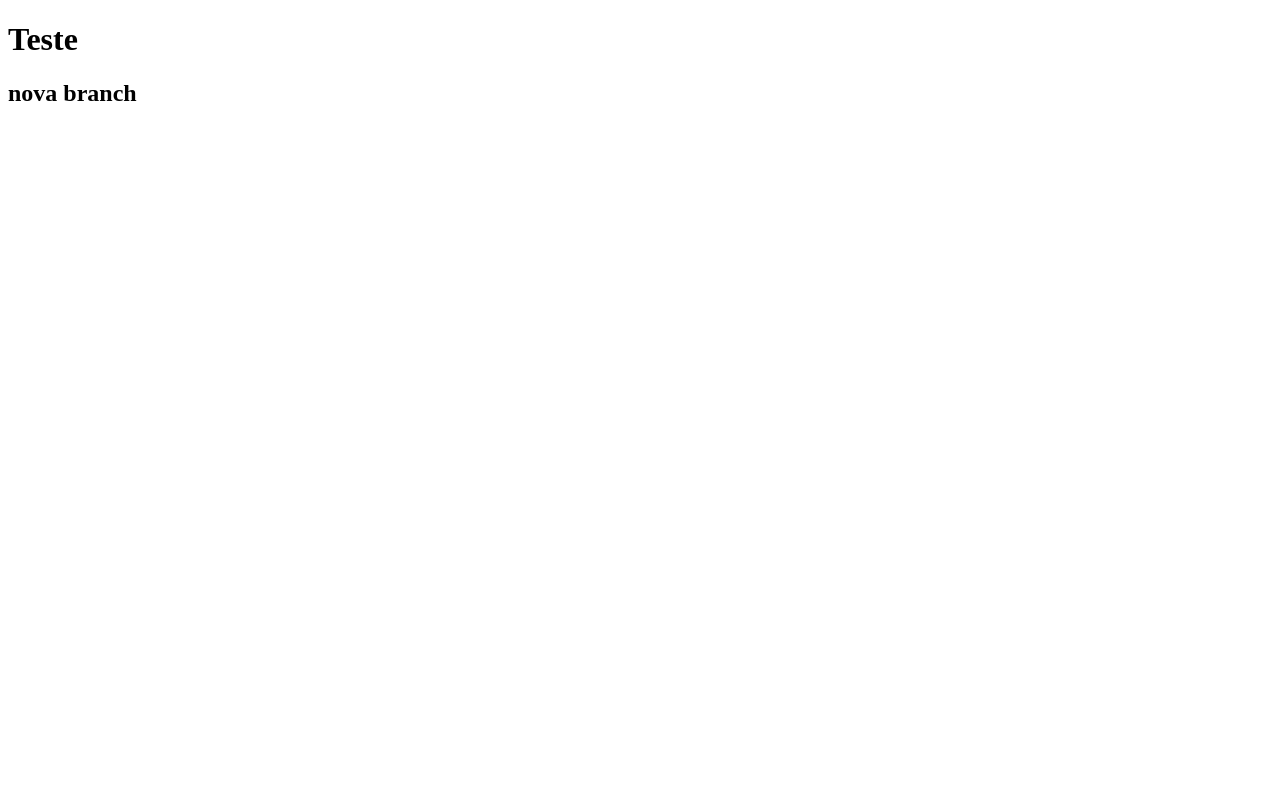
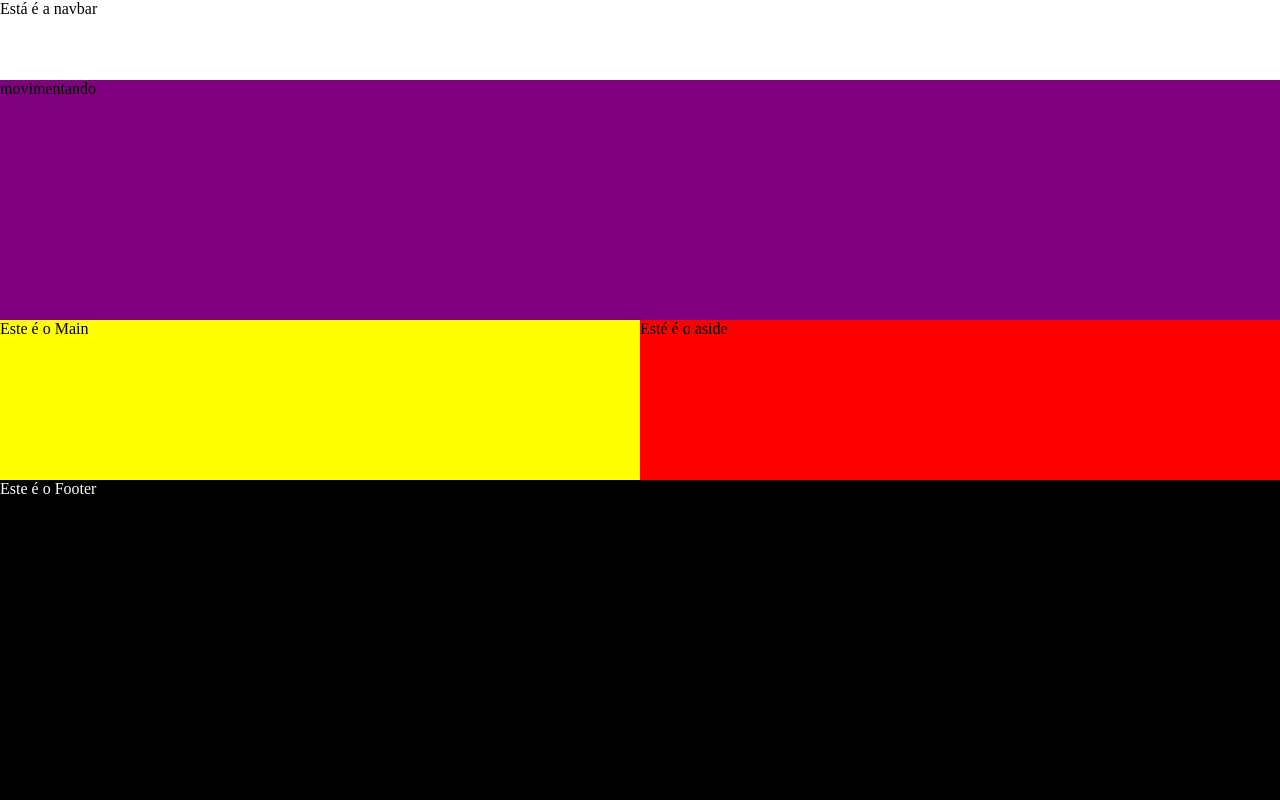
Before and after one commit to vinic-i/vinic-i.github.io, a plain HTML site: page index.html in a window 1280 px wide. Drawn offline with Linux system fonts and the light colour scheme.

Commit message:
#03 terceiro commit

```diff
--- /dev/null
+++ b/estilo.css
@@ -0,0 +1,46 @@
+html, body{
+    margin:0;
+    padding:0;
+    background-color: blue;
+}
+
+body{
+    display: grid;
+    grid-template-columns: 1fr 1fr;
+    grid-template-rows: 10vh 30vh 20vh 40vh;
+    grid-template-areas: "navbar navbar"
+                         "header header"
+                         "main aside"
+                         "footer footer";
+}
+
+
+.navbar{
+    background-color: white;
+    grid-area: navbar;
+}
+
+header{
+    background-color: purple;
+    grid-area: header;
+    text-decoration: none;
+}
+
+.header > div{
+    background-color: violet;
+    align-content: center;
+}
+
+main{
+    background-color: yellow;
+    grid-area: main;
+}
+
+aside{
+    background-color: red;
+    grid-area: aside;
+}
+footer{
+    background-color: black;
+    grid-area: footer;
+}
--- a/index.html
+++ b/index.html
@@ -1,12 +1,25 @@
 <!DOCTYPE html>
 <html lang="en">
 <head>
+    <link href="estilo.css" rel="stylesheet">
     <meta charset="UTF-8">
     <meta name="viewport" content="width=device-width, initial-scale=1.0">
     <title>Document</title>
 </head>
 <body>
-    <h1>Teste</h1>
-    <h2>nova branch</h2>
+
+
+        <div class="navbar">
+            Está é a navbar
+        </div>
+        <header>
+            <div>movimentando</div>
+        </header>
+        <main>
+            Este é o Main
+        </main>
+        <aside>Esté é o aside</aside>
+        <footer style="color:white">Este é o Footer</footer>
+
 </body>
 </html>
```
